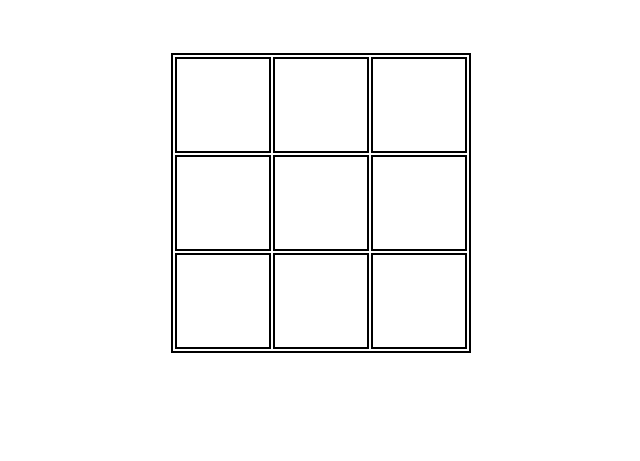
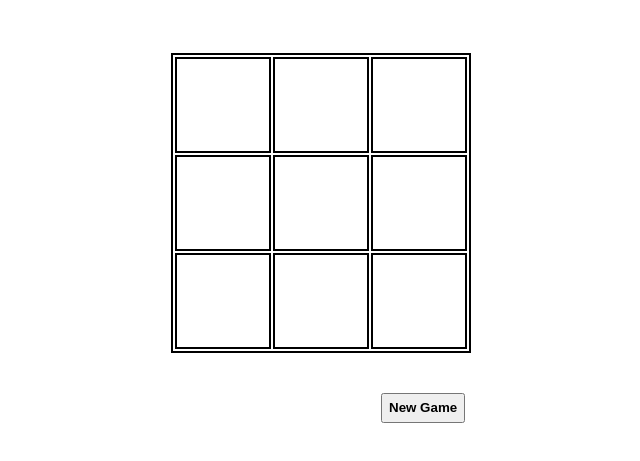
Before and after one commit to Jhay-M/js-tic_tac_toe, a plain HTML site: page index.html in a window 1280 px wide. Shown: the part 157-618 px from the top of the page, without its empty margins (327-967 px from the left). Drawn offline with Linux system fonts and the light colour scheme.

Commit message:
Added new game button

```diff
--- a/index.html
+++ b/index.html
@@ -26,7 +26,7 @@
             <td></td>
         </tr>
     </table>
-    <p class='alert'></p>
+    <button class='new'>New Game</button>
     <script src='script.js'></script>
 </body>
 
--- a/script.js
+++ b/script.js
@@ -108,3 +108,6 @@ let Game = () => {
         })
     })
 }
+
+let game = document.querySelector('.new');
+game.addEventListener('click', Game);
--- a/style.css
+++ b/style.css
@@ -31,3 +31,9 @@ td {
 table, td {
     border: 2px solid black;
 }
+
+.new {
+    font-weight: bold;
+    height: 30px;
+    margin: 40px 50px 0 700px;
+}
```
